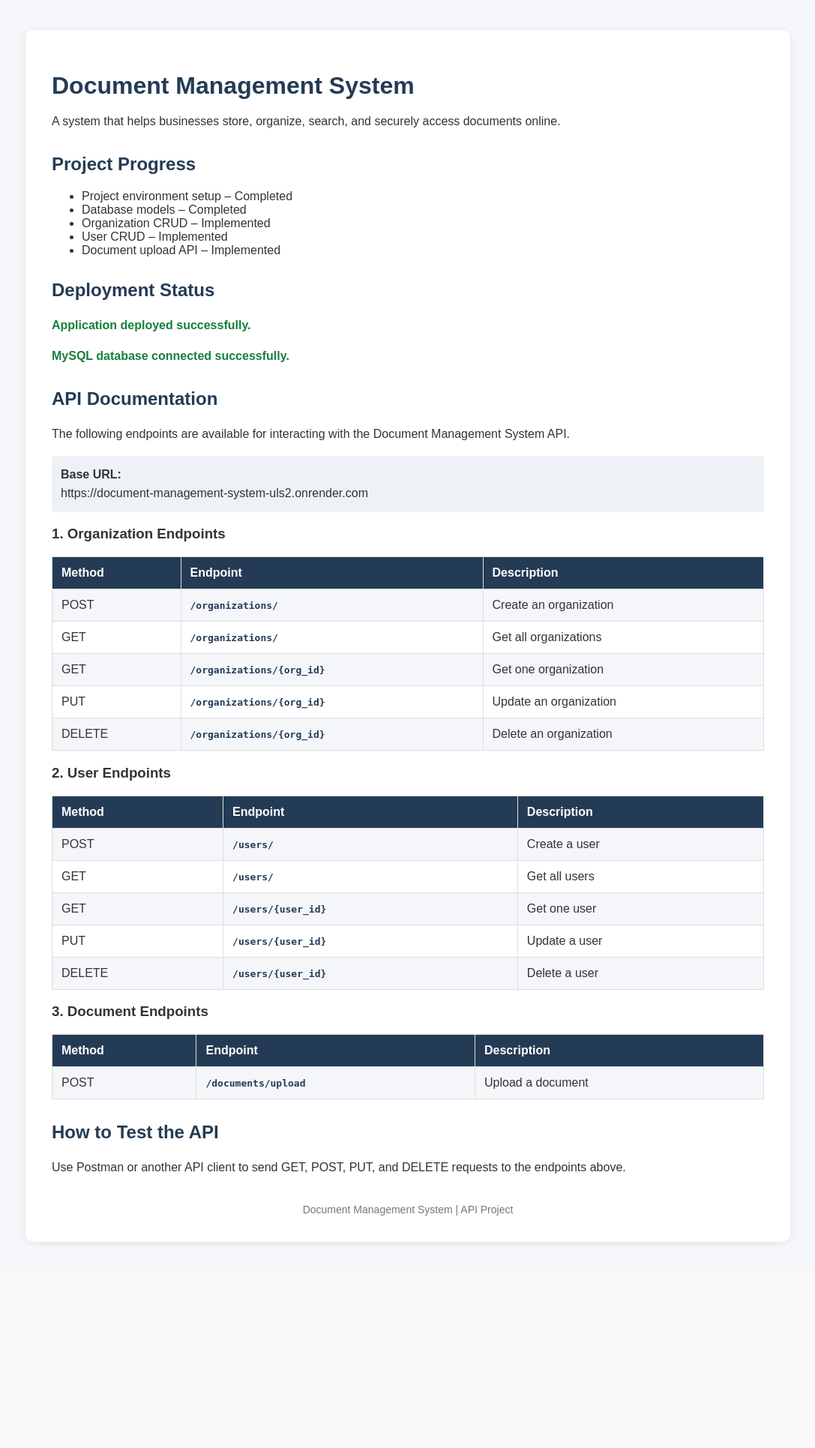
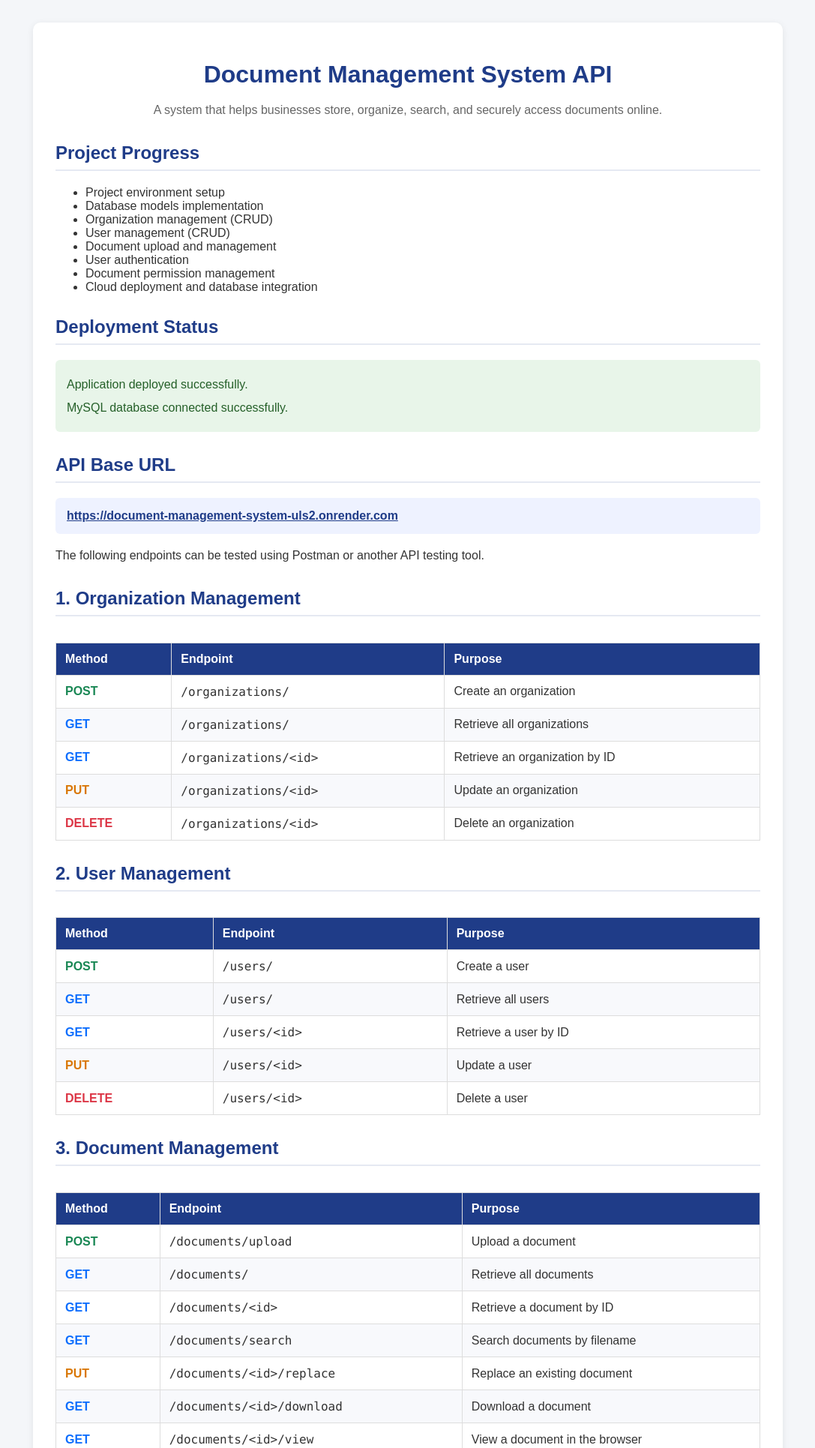
Before and after one commit to exaucee-1508/document_management_system, a Flask app: page / in a window 1280 px wide. Shown: the top 1931 px of the page at 75% size, without its empty margins (96-1183 px from the left). Before the commit the page ends 1660 px from the top, so only its background shows below. Run offline with Flask 3, Linux system fonts and the light colour scheme.

Commit message:
Update API documentation page

```diff
--- a/app/templates/index.html
+++ b/app/templates/index.html
@@ -1,38 +1,42 @@
-
 <!DOCTYPE html>
 <html lang="en">
 <head>
     <meta charset="UTF-8">
     <meta name="viewport" content="width=device-width, initial-scale=1.0">
-    <title>Document Management System</title>
+    <title>Document Management System API</title>
 
     <style>
+        * {
+            box-sizing: border-box;
+        }
+
         body {
             font-family: Arial, sans-serif;
+            background-color: #f4f6f9;
+            color: #333;
             margin: 0;
-            padding: 40px 20px;
-            background: #f4f6f9;
-            color: #333;
+            padding: 30px 15px;
         }
 
         .container {
-            max-width: 950px;
+            max-width: 1000px;
             margin: auto;
             background: white;
-            padding: 35px;
+            padding: 30px;
             border-radius: 10px;
-            box-shadow: 0 2px 10px rgba(0,0,0,0.08);
-        }
-
-        h1, h2 {
-            color: #243b55;
+            box-shadow: 0 2px 10px rgba(0, 0, 0, 0.08);
         }
 
         h1 {
+            color: #1f3c88;
+            text-align: center;
             margin-bottom: 10px;
         }
 
         h2 {
+            color: #1f3c88;
+            border-bottom: 2px solid #e5e9f2;
+            padding-bottom: 8px;
             margin-top: 30px;
         }
 
@@ -40,47 +44,90 @@
             line-height: 1.6;
         }
 
+        .description {
+            text-align: center;
+            color: #666;
+            margin-bottom: 25px;
+        }
+
         .status {
-            color: #16803c;
+            background: #e8f5e9;
+            padding: 15px;
+            border-radius: 6px;
+            margin: 20px 0;
+        }
+
+        .status p {
+            margin: 5px 0;
+            color: #256029;
+        }
+
+        .base-url {
+            background: #eef2ff;
+            padding: 15px;
+            border-radius: 6px;
+            overflow-wrap: anywhere;
+        }
+
+        .base-url a {
+            color: #1f3c88;
             font-weight: bold;
         }
 
-        .base-url {
-            background: #eef2f7;
-            padding: 12px;
-            border-radius: 5px;
-            overflow-wrap: anywhere;
+        .table-wrapper {
+            overflow-x: auto;
         }
 
         table {
             width: 100%;
             border-collapse: collapse;
-            margin-top: 12px;
+            margin-top: 15px;
+            min-width: 600px;
         }
 
         th, td {
+            padding: 12px;
             border: 1px solid #ddd;
-            padding: 12px;
             text-align: left;
         }
 
         th {
-            background: #243b55;
+            background-color: #1f3c88;
             color: white;
         }
 
         tr:nth-child(even) {
-            background: #f4f6f9;
+            background-color: #f8f9fc;
         }
 
-        code {
-            color: #243b55;
+        .method {
             font-weight: bold;
         }
 
+        .post {
+            color: #198754;
+        }
+
+        .get {
+            color: #0d6efd;
+        }
+
+        .put {
+            color: #d97706;
+        }
+
+        .delete {
+            color: #dc3545;
+        }
+
+        .endpoint {
+            font-family: Consolas, monospace;
+            overflow-wrap: anywhere;
+        }
+
         footer {
+            text-align: center;
             margin-top: 35px;
-            text-align: center;
             color: #777;
             font-size: 14px;
         }
@@ -91,9 +138,9 @@
 
 <div class="container">
 
-    <h1>Document Management System</h1>
+    <h1>Document Management System API</h1>
 
-    <p>
+    <p class="description">
         A system that helps businesses store, organize, search,
         and securely access documents online.
     </p>
@@ -101,124 +148,238 @@
     <h2>Project Progress</h2>
 
     <ul>
-        <li>Project environment setup – Completed</li>
-        <li>Database models – Completed</li>
-        <li>Organization CRUD – Implemented</li>
-        <li>User CRUD – Implemented</li>
-        <li>Document upload API – Implemented</li>
+        <li>Project environment setup</li>
+        <li>Database models implementation</li>
+        <li>Organization management (CRUD)</li>
+        <li>User management (CRUD)</li>
+        <li>Document upload and management</li>
+        <li>User authentication</li>
+        <li>Document permission management</li>
+        <li>Cloud deployment and database integration</li>
     </ul>
 
     <h2>Deployment Status</h2>
 
-    <p class="status">Application deployed successfully.</p>
-    <p class="status">MySQL database connected successfully.</p>
+    <div class="status">
+        <p>Application deployed successfully.</p>
+        <p>MySQL database connected successfully.</p>
+    </div>
 
-    <h2>API Documentation</h2>
+    <h2>API Base URL</h2>
+
+    <div class="base-url">
+        <a href="https://document-management-system-uls2.onrender.com">
+            https://document-management-system-uls2.onrender.com
+        </a>
+    </div>
 
     <p>
-        The following endpoints are available for interacting
-        with the Document Management System API.
+        The following endpoints can be tested using Postman
+        or another API testing tool.
     </p>
 
-    <p class="base-url">
-        <strong>Base URL:</strong><br>
-        https://document-management-system-uls2.onrender.com
-    </p>
+    <h2>1. Organization Management</h2>
 
-    <h3>1. Organization Endpoints</h3>
-
+    <div class="table-wrapper">
         <table>
+            <thead>
                 <tr>
                     <th>Method</th>
                     <th>Endpoint</th>
-            <th>Description</th>
+                    <th>Purpose</th>
                 </tr>
+            </thead>
+            <tbody>
                 <tr>
-            <td>POST</td>
-            <td><code>/organizations/</code></td>
+                    <td class="method post">POST</td>
+                    <td class="endpoint">/organizations/</td>
                     <td>Create an organization</td>
                 </tr>
                 <tr>
-            <td>GET</td>
-            <td><code>/organizations/</code></td>
-            <td>Get all organizations</td>
+                    <td class="method get">GET</td>
+                    <td class="endpoint">/organizations/</td>
+                    <td>Retrieve all organizations</td>
                 </tr>
                 <tr>
-            <td>GET</td>
-            <td><code>/organizations/{org_id}</code></td>
-            <td>Get one organization</td>
+                    <td class="method get">GET</td>
+                    <td class="endpoint">/organizations/&lt;id&gt;</td>
+                    <td>Retrieve an organization by ID</td>
                 </tr>
                 <tr>
-            <td>PUT</td>
-            <td><code>/organizations/{org_id}</code></td>
+                    <td class="method put">PUT</td>
+                    <td class="endpoint">/organizations/&lt;id&gt;</td>
                     <td>Update an organization</td>
                 </tr>
                 <tr>
-            <td>DELETE</td>
-            <td><code>/organizations/{org_id}</code></td>
+                    <td class="method delete">DELETE</td>
+                    <td class="endpoint">/organizations/&lt;id&gt;</td>
                     <td>Delete an organization</td>
                 </tr>
+            </tbody>
         </table>
+    </div>
 
-    <h3>2. User Endpoints</h3>
+    <h2>2. User Management</h2>
 
+    <div class="table-wrapper">
         <table>
+            <thead>
                 <tr>
                     <th>Method</th>
                     <th>Endpoint</th>
-            <th>Description</th>
+                    <th>Purpose</th>
                 </tr>
+            </thead>
+            <tbody>
                 <tr>
-            <td>POST</td>
-            <td><code>/users/</code></td>
+                    <td class="method post">POST</td>
+                    <td class="endpoint">/users/</td>
                     <td>Create a user</td>
                 </tr>
                 <tr>
-            <td>GET</td>
-            <td><code>/users/</code></td>
-            <td>Get all users</td>
+                    <td class="method get">GET</td>
+                    <td class="endpoint">/users/</td>
+                    <td>Retrieve all users</td>
                 </tr>
                 <tr>
-            <td>GET</td>
-            <td><code>/users/{user_id}</code></td>
-            <td>Get one user</td>
+                    <td class="method get">GET</td>
+                    <td class="endpoint">/users/&lt;id&gt;</td>
+                    <td>Retrieve a user by ID</td>
                 </tr>
                 <tr>
-            <td>PUT</td>
-            <td><code>/users/{user_id}</code></td>
+                    <td class="method put">PUT</td>
+                    <td class="endpoint">/users/&lt;id&gt;</td>
                     <td>Update a user</td>
                 </tr>
                 <tr>
-            <td>DELETE</td>
-            <td><code>/users/{user_id}</code></td>
+                    <td class="method delete">DELETE</td>
+                    <td class="endpoint">/users/&lt;id&gt;</td>
                     <td>Delete a user</td>
                 </tr>
+            </tbody>
         </table>
+    </div>
 
-    <h3>3. Document Endpoints</h3>
+    <h2>3. Document Management</h2>
 
+    <div class="table-wrapper">
         <table>
+            <thead>
                 <tr>
                     <th>Method</th>
                     <th>Endpoint</th>
-            <th>Description</th>
+                    <th>Purpose</th>
+                </tr>
+            </thead>
+            <tbody>
+                <tr>
+                    <td class="method post">POST</td>
+                    <td class="endpoint">/documents/upload</td>
+                    <td>Upload a document</td>
                 </tr>
                 <tr>
-            <td>POST</td>
-            <td><code>/documents/upload</code></td>
-            <td>Upload a document</td>
+                    <td class="method get">GET</td>
+                    <td class="endpoint">/documents/</td>
+                    <td>Retrieve all documents</td>
                 </tr>
+                <tr>
+                    <td class="method get">GET</td>
+                    <td class="endpoint">/documents/&lt;id&gt;</td>
+                    <td>Retrieve a document by ID</td>
+                </tr>
+                <tr>
+                    <td class="method get">GET</td>
+                    <td class="endpoint">/documents/search</td>
+                    <td>Search documents by filename</td>
+                </tr>
+                <tr>
+                    <td class="method put">PUT</td>
+                    <td class="endpoint">/documents/&lt;id&gt;/replace</td>
+                    <td>Replace an existing document</td>
+                </tr>
+                <tr>
+                    <td class="method get">GET</td>
+                    <td class="endpoint">/documents/&lt;id&gt;/download</td>
+                    <td>Download a document</td>
+                </tr>
+                <tr>
+                    <td class="method get">GET</td>
+                    <td class="endpoint">/documents/&lt;id&gt;/view</td>
+                    <td>View a document in the browser</td>
+                </tr>
+                <tr>
+                    <td class="method delete">DELETE</td>
+                    <td class="endpoint">/documents/&lt;id&gt;</td>
+                    <td>Delete a document</td>
+                </tr>
+            </tbody>
         </table>
+    </div>
 
-    <h2>How to Test the API</h2>
+    <h2>4. Permission Management</h2>
 
-    <p>
-        Use Postman or another API client to send GET, POST, PUT,
-        and DELETE requests to the endpoints above.
-    </p>
+    <div class="table-wrapper">
+        <table>
+            <thead>
+                <tr>
+                    <th>Method</th>
+                    <th>Endpoint</th>
+                    <th>Purpose</th>
+                </tr>
+            </thead>
+            <tbody>
+                <tr>
+                    <td class="method post">POST</td>
+                    <td class="endpoint">/permissions/</td>
+                    <td>Assign permissions to a user for a document</td>
+                </tr>
+                <tr>
+                    <td class="method get">GET</td>
+                    <td class="endpoint">/permissions/</td>
+                    <td>Retrieve all permission records</td>
+                </tr>
+                <tr>
+                    <td class="method get">GET</td>
+                    <td class="endpoint">/permissions/&lt;id&gt;</td>
+                    <td>Retrieve a permission record by ID</td>
+                </tr>
+                <tr>
+                    <td class="method put">PUT</td>
+                    <td class="endpoint">/permissions/&lt;id&gt;</td>
+                    <td>Update a permission record</td>
+                </tr>
+                <tr>
+                    <td class="method delete">DELETE</td>
+                    <td class="endpoint">/permissions/&lt;id&gt;</td>
+                    <td>Delete a permission record</td>
+                </tr>
+            </tbody>
+        </table>
+    </div>
+
+    <h2>5. Authentication</h2>
+
+    <div class="table-wrapper">
+        <table>
+            <thead>
+                <tr>
+                    <th>Method</th>
+                    <th>Endpoint</th>
+                    <th>Purpose</th>
+                </tr>
+            </thead>
+            <tbody>
+                <tr>
+                    <td class="method post">POST</td>
+                    <td class="endpoint">/auth/login</td>
+                    <td>Authenticate a user and generate an access token</td>
+                </tr>
+            </tbody>
+        </table>
+    </div>
 
     <footer>
-        Document Management System | API Project
+        Document Management System API
     </footer>
 
 </div>
```
Lines whose indentation alone changed are shown as unchanged.
